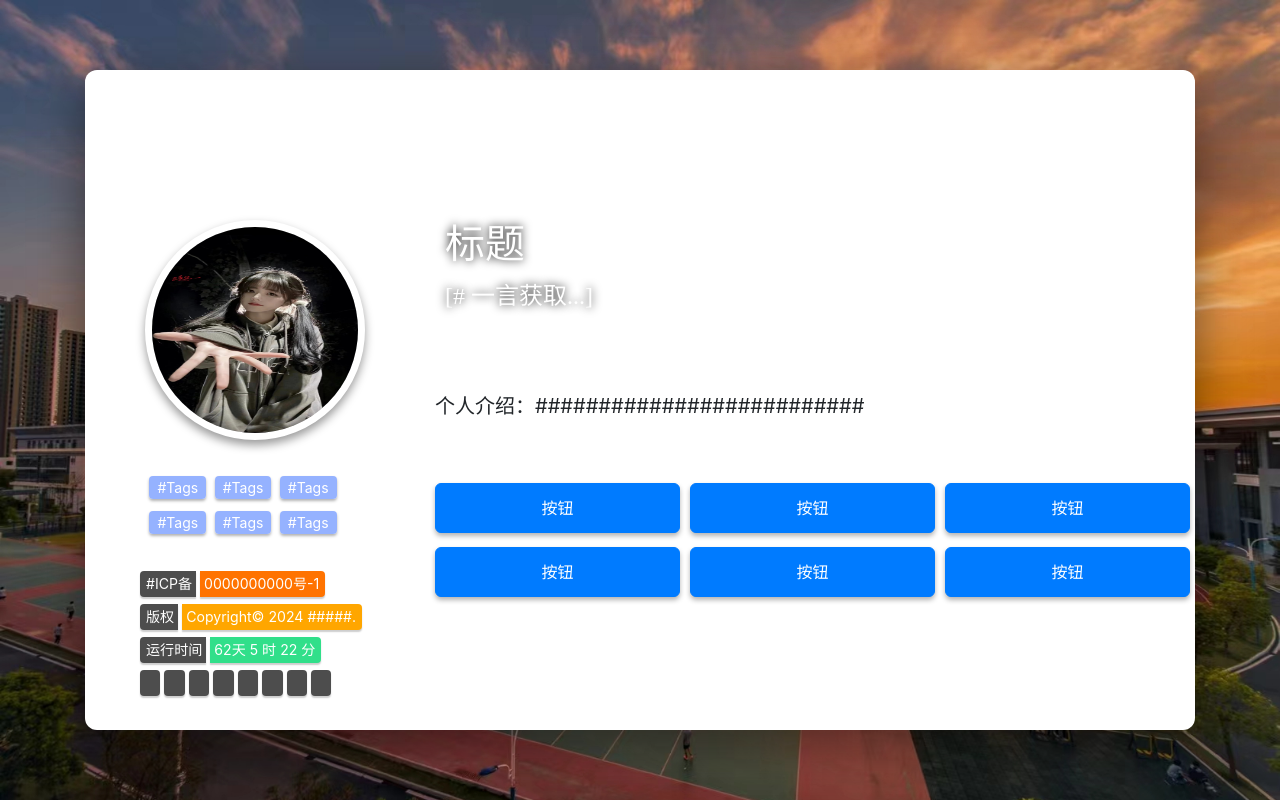
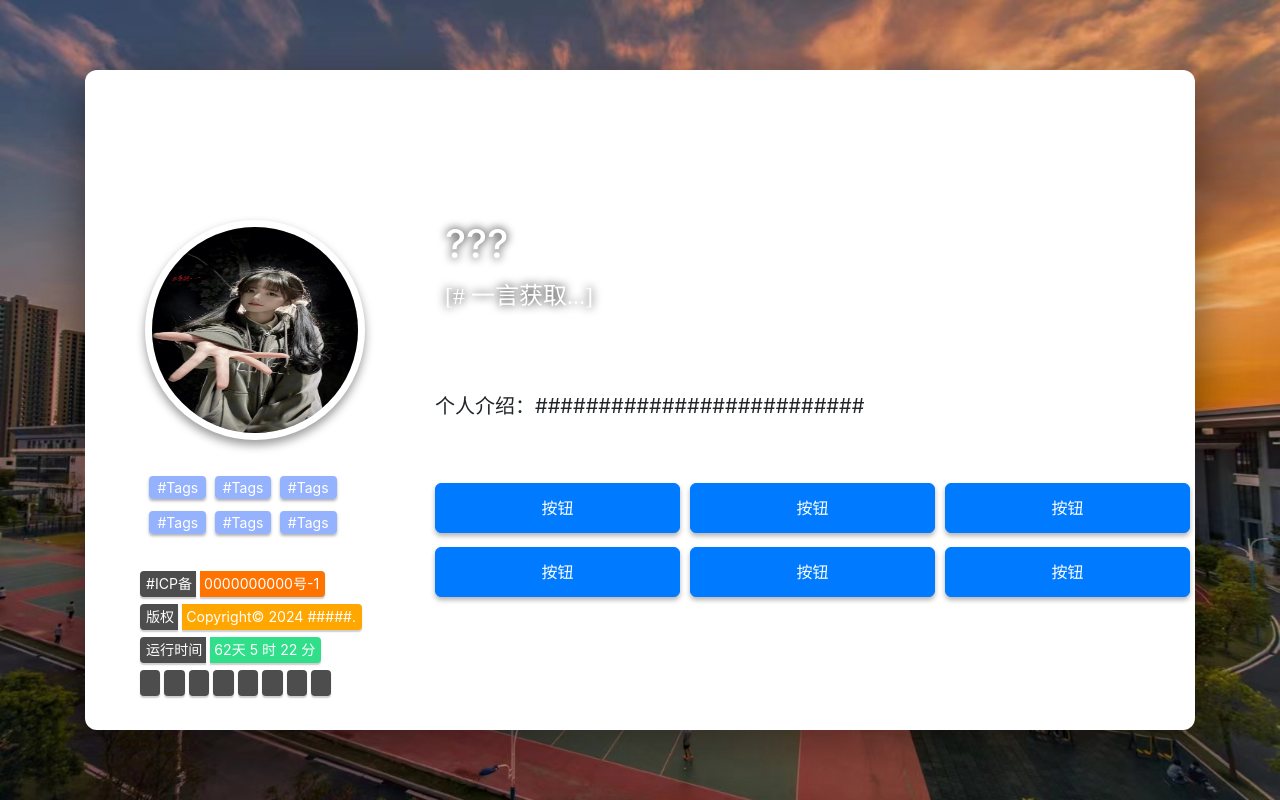
Before and after one commit to PUBGprofessor/PUBGprofessor.github.io, a plain HTML site: page index.html in a window 1280 px wide. Drawn offline with nearby package versions, Linux system fonts and the light colour scheme; no server answers; some icons are missing; a web font is replaced by a local one.

Commit message:
Update index.html

```diff
--- a/index.html
+++ b/index.html
@@ -57,7 +57,7 @@
              <div class="title">
              <!-- 标题及标识 -->
              <div class="Positive-title">
-                  <h1>标题</h1>
+                  <h1>???</h1>
              </div>
              <!-- 一言获取，获取失败将展示自定义内容-->
              <div id="hitokoto" class="onespeech">[#    一言获取...] </div>
```
